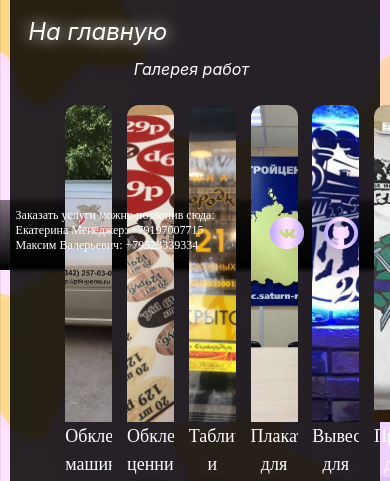
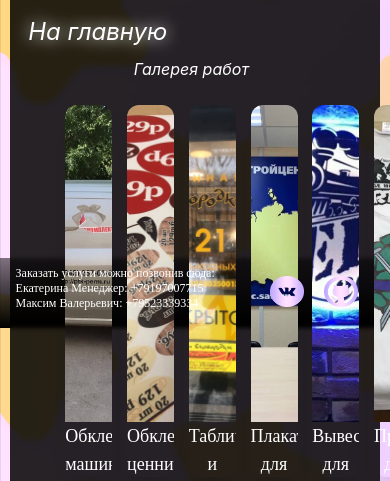
Before and after one commit to ZeburG1/Avenu-RPK, a PHP site: page /gallery.html in a window 390 px wide; the page is wider, and only the part inside the window is pictured. Shown: the part 132-613 px from the top of that part. Run offline with PHP 8.4, Linux system fonts and the light colour scheme.

Commit message:
first commit

```diff
--- a/style/gallery.css
+++ b/style/gallery.css
@@ -225,6 +225,11 @@ footer {
     }
 
     /* Footer */
+    footer {
+        width: 100%;
+        height: 70px;
+        margin-top: 100%;
+    }
     .footer-info {
         position: relative;
         width: 70%;
@@ -240,7 +245,6 @@ footer {
         width: 35%;
         bottom: 25%;
     }
-
     .footer-icons > a > img {
         width: 25%;
         height: 90%;
```
